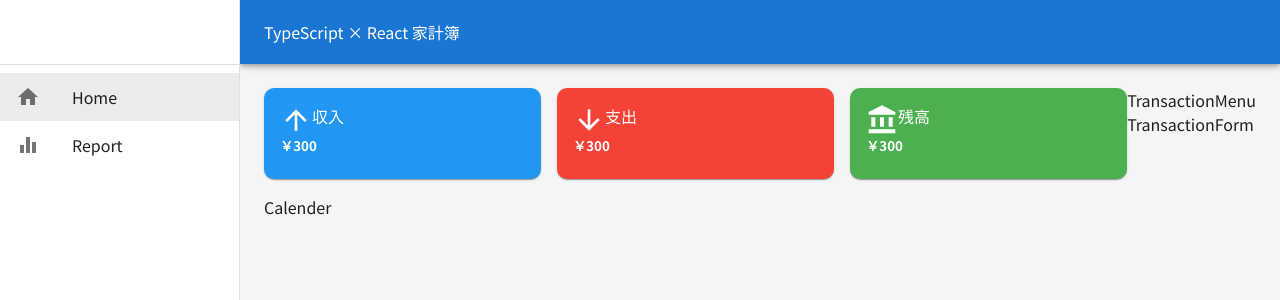
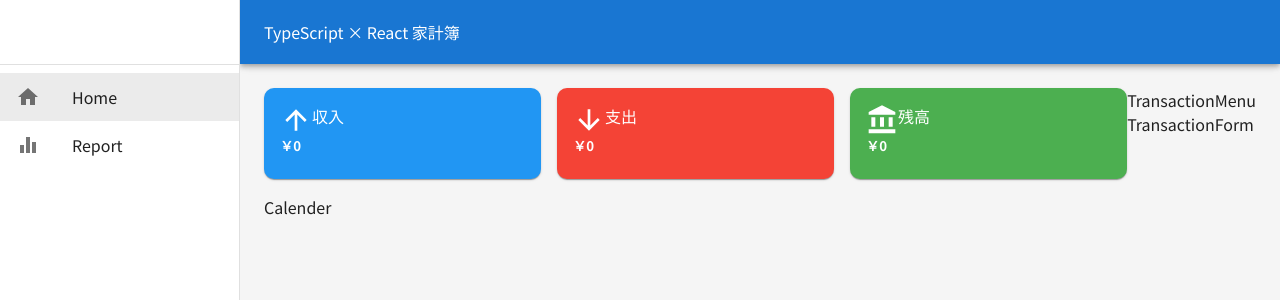
Before and after one commit to Yuto299/Household-app, a React (Create React App) app: page / in a window 1280 px wide. Shown: the top 300 px of the page. Built offline with nearby package versions, Linux system fonts and the light colour scheme; no server answers; the database is empty.

Commit message:
five commit

```diff
--- a/package.json
+++ b/package.json
@@ -14,6 +14,7 @@
     "@types/node": "^16.18.120",
     "@types/react": "^18.3.12",
     "@types/react-dom": "^18.3.1",
+    "date-fns": "^4.1.0",
     "firebase": "^11.0.2",
     "react": "^18.3.1",
     "react-dom": "^18.3.1",
--- a/src/App.tsx
+++ b/src/App.tsx
@@ -8,14 +8,26 @@ import { theme } from './theme/theme';
 import { ThemeProvider } from '@emotion/react';
 import { CssBaseline } from '@mui/material';
 import { useEffect, useState } from 'react';
-import { collection, getDocs, Transaction } from 'firebase/firestore';
+import { collection, getDocs } from 'firebase/firestore';
 import { db } from './firebase';
+import { format } from 'date-fns';
+import { Transaction } from './types/index'; //ここ気をつけて、importしないとtransactionの中身は空だよ
+import { formatMonth } from './utils/formatting';
 
 function App() {
+  //firestoreエラーかどうかを判定する型ガード
+  function isFireStoreError(err: unknown): err is { code: string; message: string } {
+    return typeof err === 'object' && err !== null && 'code' in err;
+  }
+
   const [transactions, setTransactions] = useState<Transaction[]>([]);
+  const [currentMonth, serCurrentMonth] = useState(new Date());
+  console.log(currentMonth);
+  const a = format(currentMonth, 'yyyy-MM');
+  console.log(a);
 
   useEffect(() => {
-    const fecheTransactions = async () => {
+    const fetchTransactions = async () => {
       try {
         const querySnapshot = await getDocs(collection(db, 'Transactions'));
 
@@ -30,12 +42,24 @@ function App() {
 
         console.log(transactionsDate);
         setTransactions(transactionsDate);
-      } catch (error) {
-        //error
+      } catch (err) {
+        if (isFireStoreError(err)) {
+          console.log('firebaseのエラーは:', err);
+          console.log('firebaseのエラーメッセージは:', err.message);
+          console.log('firebaseのエラーコードは:', err.code);
+        } else {
+          console.error('一般的なエラーは:', err);
+        }
       }
     };
-    fecheTransactions();
+
+    fetchTransactions();
   }, []);
+
+  const monthlyTransactions = transactions.filter((transaction) => {
+    return transaction.date.startsWith(formatMonth(currentMonth));
+  });
+  console.log(monthlyTransactions);
 
   return (
     <ThemeProvider theme={theme}>
@@ -43,7 +67,7 @@ function App() {
       <Router>
         <Routes>
           <Route path='/' element={<AppLayout />}>
-            <Route index element={<Home />} />
+            <Route index element={<Home monthlyTransactions={monthlyTransactions} />} />
             <Route path='/report' element={<Report />} />
             <Route path='*' element={<NoMatch />} />
           </Route>
--- a/src/components/layout/common/Layout/MonthlySummary.tsx
+++ b/src/components/layout/common/Layout/MonthlySummary.tsx
@@ -2,8 +2,18 @@ import { Card, CardContent, Grid, Stack, Typography } from '@mui/material';
 import ArrowUpwardIcon from '@mui/icons-material/ArrowUpward';
 import ArrowDownwardIcon from '@mui/icons-material/ArrowDownward';
 import AccountBalanceIcon from '@mui/icons-material/AccountBalance';
+import { Transaction } from '../../../../types';
+import { financeCalculations } from '../../../../utils/financeCalculations';
 
-const MonthlySummary = () => {
+interface MonthlySummaryProps {
+  monthlyTransactions: Transaction[];
+}
+
+const MonthlySummary = ({ monthlyTransactions }: MonthlySummaryProps) => {
+  console.log(monthlyTransactions);
+
+  const { income, expense, balance } = financeCalculations(monthlyTransactions);
+
   return (
     <Grid container spacing={{ xs: 1, sm: 2 }} mb={2}>
       {/* 収入 */}
@@ -22,7 +32,7 @@ const MonthlySummary = () => {
               fontWeight={'fontWeightBold'}
               sx={{ wordBreak: 'break-word', fontSize: { xs: '.8rem', sm: '1rem', md: '1.2rem' } }}
             >
-              ￥300
+              ￥{income}
             </Typography>
           </CardContent>
         </Card>
@@ -48,7 +58,7 @@ const MonthlySummary = () => {
               fontWeight={'fontWeightBold'}
               sx={{ wordBreak: 'break-word', fontSize: { xs: '.8rem', sm: '1rem', md: '1.2rem' } }}
             >
-              ￥300
+              ￥{expense}
             </Typography>
           </CardContent>
         </Card>
@@ -74,7 +84,7 @@ const MonthlySummary = () => {
               fontWeight={'fontWeightBold'}
               sx={{ wordBreak: 'break-word', fontSize: { xs: '.8rem', sm: '1rem', md: '1.2rem' } }}
             >
-              ￥300
+              ￥{balance}
             </Typography>
           </CardContent>
         </Card>
--- a/src/components/layout/common/Layout/common/Sidebar.tsx
+++ b/src/components/layout/common/Layout/common/Sidebar.tsx
@@ -19,7 +19,7 @@ interface SidebarProps {
   mobileOpen: boolean;
   handleDrawerClose: () => void;
   handleDrawerTransitionEnd: () => void;
-} //typeの方が定義できる方の種類が多い
+} //typeの方が定義できる方の種類が多い、interfaceはデータの型定義（Typescriptならではの）
 
 interface menuItem {
   text: string;
@@ -53,7 +53,7 @@ const Sidebar = ({ drawerWidth, mobileOpen, handleDrawerClose, handleDrawerTrans
             key={item.text} //ユニークなキー、indexでもOK!
             to={item.path}
             style={({ isActive }) => {
-              console.log('選択されたメニューは', item.text, isActive);
+              // console.log('選択されたメニューは', item.text, isActive);
               return {
                 ...baseLinkStyle, //これだけで展開できる
                 ...(isActive ? activeLinkStyle : {}),
--- a/src/pages/Home.tsx
+++ b/src/pages/Home.tsx
@@ -3,13 +3,18 @@ import MonthlySummary from '../components/layout/common/Layout/MonthlySummary';
 import Calender from '../components/layout/common/Layout/Calender';
 import TransactionMenu from '../components/layout/common/Layout/TransactionMenu';
 import TransactionForm from '../components/layout/common/Layout/TransactionForm';
+import { Transaction } from '../types/index';
 
-const Home = () => {
+interface HomeProps {
+  monthlyTransactions: Transaction[];
+}
+
+const Home = ({ monthlyTransactions }: HomeProps) => {
   return (
     <Box sx={{ display: 'flex' }}>
       {/* 左側コンテンツ */}
       <Box sx={{ flexGrow: 1 }}>
-        <MonthlySummary />
+        <MonthlySummary monthlyTransactions={monthlyTransactions} />
         <Calender />
       </Box>
 
--- /dev/null
+++ b/src/utils/financeCalculations.ts
@@ -0,0 +1,17 @@
+import { Transaction, Balance } from '../types';
+
+export function financeCalculations(transactions: Transaction[]): Balance {
+  return transactions.reduce(
+    (acc, transaction) => {
+      if (transaction.type == 'income') {
+        acc.income += transaction.amount;
+      } else {
+        acc.expense += transaction.amount;
+      }
+      acc.balance = acc.income - acc.expense;
+
+      return acc;
+    },
+    { income: 0, expense: 0, balance: 0 }
+  );
+}
--- /dev/null
+++ b/src/utils/formatting.ts
@@ -0,0 +1,5 @@
+import { format } from 'date-fns';
+
+export function formatMonth(date: Date): string {
+  return format(date, 'yyyy-MM');
+}
```
Also changed, not shown: src/types/index.ts (+7 -1 lines), 1 other file (tests, documents, lock files or other folders).
